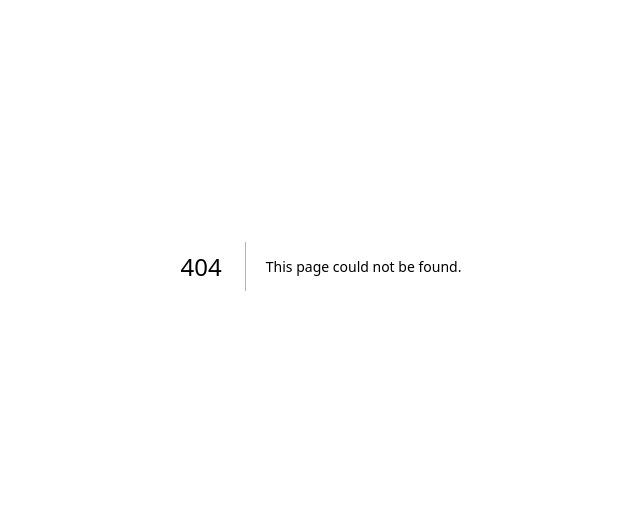
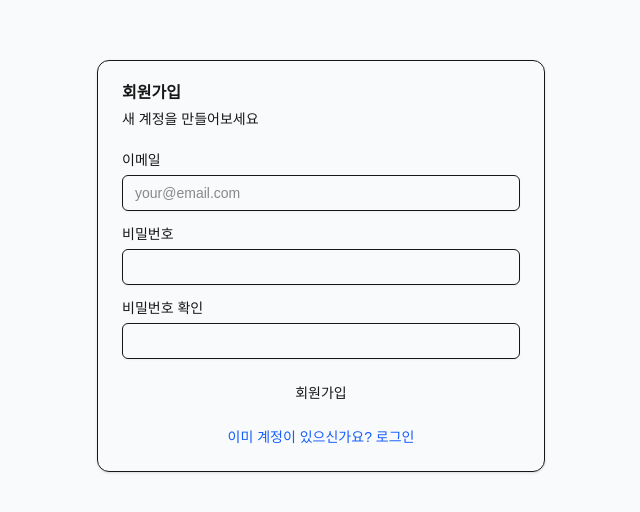
Before and after one commit to choisohyun/dividend-dashboard, a Next.js app: page /signup in a window 1280 px wide. Before the commit this address had no page. Shown: the part 134-646 px from the top of the page, without its empty margins (319-959 px from the left). Built offline with nearby package versions, Linux system fonts and the light colour scheme; no server answers.

Commit message:
feat: add auth layout pages
- Create auth group layout for login/signup routes
- Add login page with LoginForm
- Add signup page with SignupForm
- Separate auth routes from dashboard routes

```diff
--- /dev/null
+++ b/src/app/(auth)/layout.tsx
@@ -0,0 +1,7 @@
+export default function AuthLayout({
+  children,
+}: {
+  children: React.ReactNode;
+}) {
+  return children;
+}
--- /dev/null
+++ b/src/app/(auth)/login/page.tsx
@@ -0,0 +1,9 @@
+import { LoginForm } from "@/components/auth/LoginForm";
+
+export default function LoginPage() {
+  return (
+    <div className="flex min-h-screen items-center justify-center bg-gray-50">
+      <LoginForm />
+    </div>
+  );
+}
--- /dev/null
+++ b/src/app/(auth)/signup/page.tsx
@@ -0,0 +1,9 @@
+import { SignupForm } from "@/components/auth/SignupForm";
+
+export default function SignupPage() {
+  return (
+    <div className="flex min-h-screen items-center justify-center bg-gray-50">
+      <SignupForm />
+    </div>
+  );
+}
```
